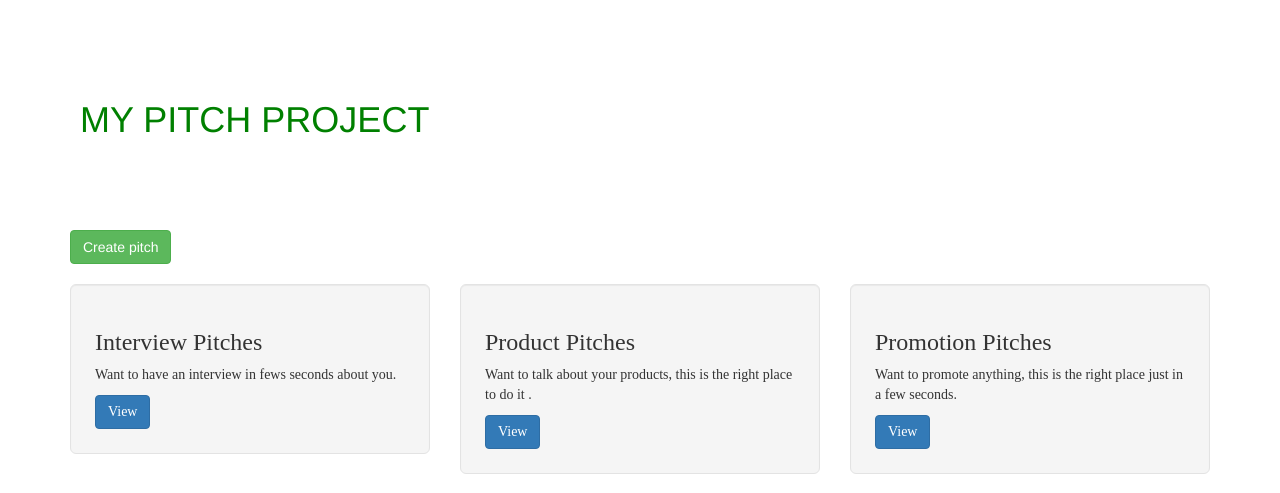
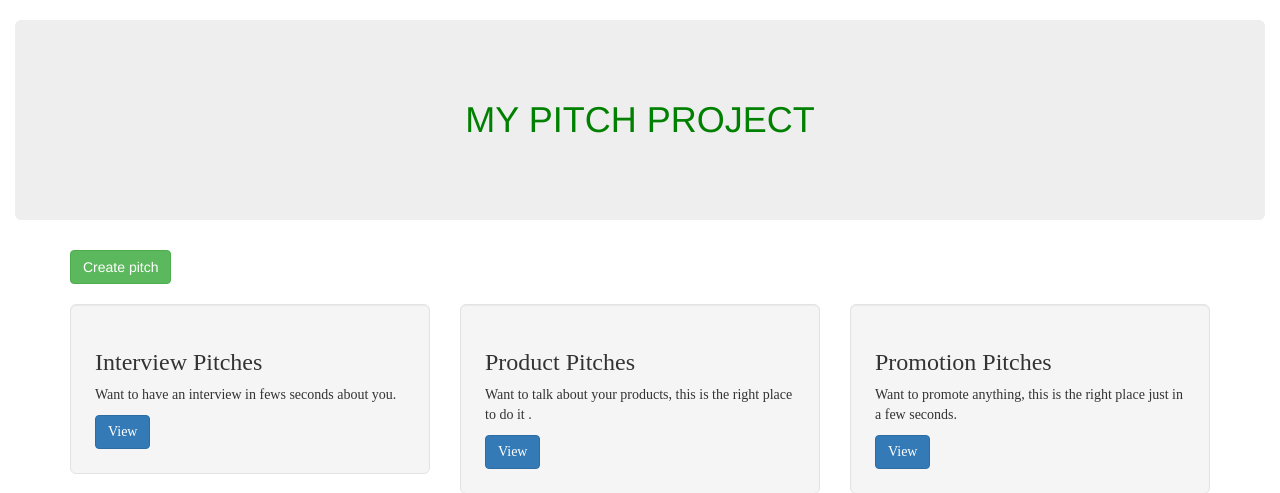
Before and after one commit to odoyoquee/pitchapp, a Flask app: page / in a window 1280 px wide. Shown: the part 52-545 px from the top of the page. Run offline with Flask 2, Linux system fonts and the light colour scheme; data that the repository does not hold is empty; some libraries are stand-ins or nearby versions.

Commit message:
added jumbotron

```diff
--- a/app/templates/index.html
+++ b/app/templates/index.html
@@ -12,7 +12,9 @@
 <!-- Content block -->
 {%block content%}
 
-    <h1 style="color:green;padding:80px;">MY PITCH PROJECT</h1>
+<div class="container-fluid">
+    <h1 class="jumbotron text-center" style="color:green;padding:80px;">MY PITCH PROJECT</h1>
+</div>
 
 <div class="container" style="padding-bottom: 20px;">
     <a href="{{url_for('main.new_pitch')}}" class="btn btn-success">Create pitch</a>
```
